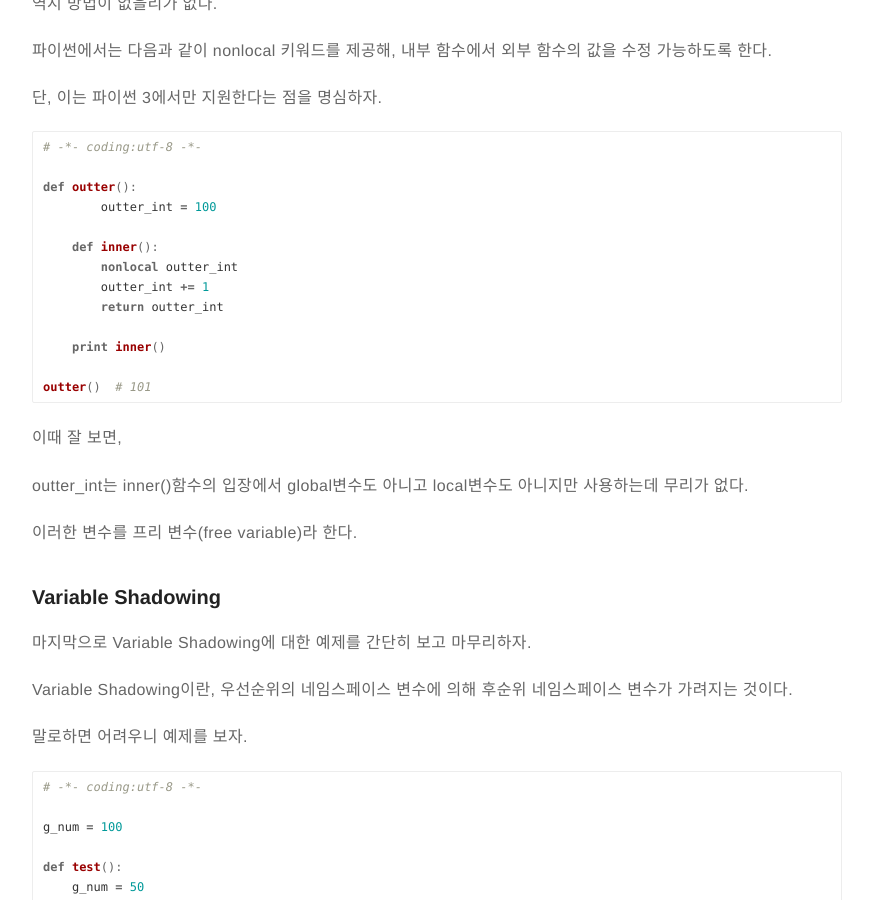
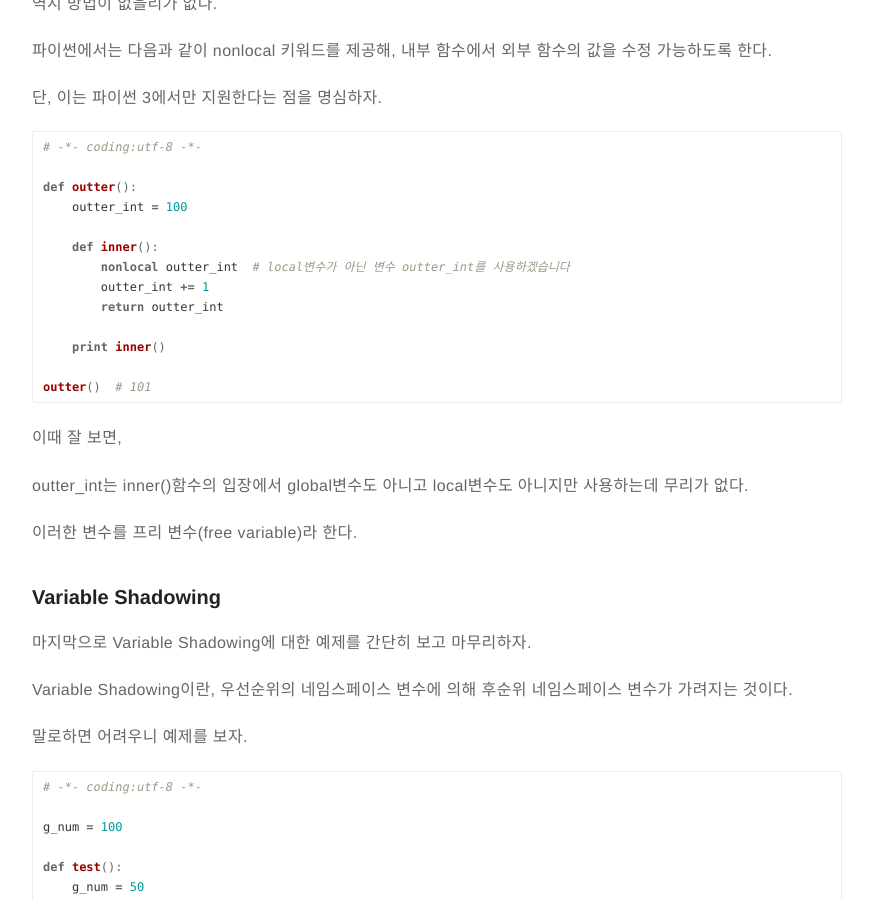
Before and after one commit to itholic/itholic.github.io, a Jekyll site: the page built from _posts/python/2018-10-30-python-namespace.md, in a window 1280 px wide and 900 px high, scrolled down 2727 px. Shown: the whole window, without its empty margins (203-1076 px from the left). Built offline with Jekyll 4.4.1, drawn with Linux system fonts in a browser that asks for light colours; comment, search, counter and statistics services are not loaded.

Commit message:
[python] namespace : fix indentation

```diff
--- a/_posts/python/2018-10-30-python-namespace.md
+++ b/_posts/python/2018-10-30-python-namespace.md
@@ -93,7 +93,7 @@ print test()  # 101
 # -*- coding:utf-8 -*-
 
 def outter():
-	outter_int = 100
+    outter_int = 100
 
     def inner():
     	return outter_int
@@ -111,7 +111,7 @@ inner() 함수 에서 outter() 함수의 변수인 outter_int를 제대로 반
 # -*- coding:utf-8 -*-
 
 def outter():
-	outter_int = 100
+    outter_int = 100
 
     def inner():
         outter_int += 1
@@ -138,10 +138,10 @@ outter()  # UnboundLocalError: local variable 'outter_int' referenced before ass
 # -*- coding:utf-8 -*-
 
 def outter():
-	outter_int = 100
+    outter_int = 100
 
     def inner():
-        nonlocal outter_int
+        nonlocal outter_int  # local변수가 아닌 변수 outter_int를 사용하겠습니다
         outter_int += 1
     	return outter_int
 
```
